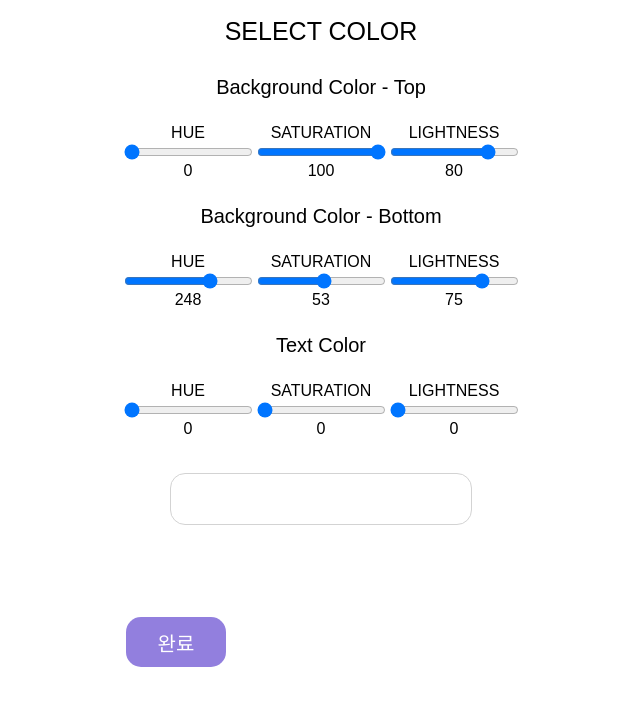
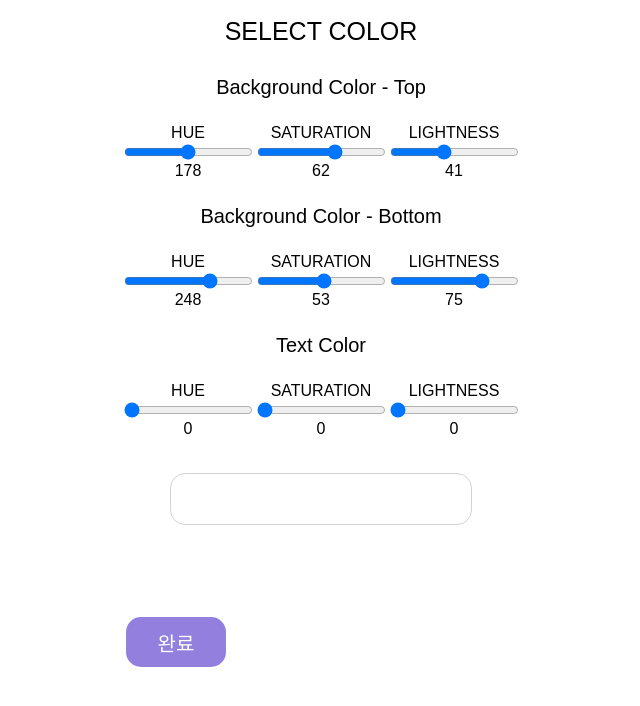
Before and after one commit to hyeryahn/Todo, a website: page settings.html in a window 1280 px wide. Shown: the part 88-794 px from the top of the page, without its empty margins (319-959 px from the left). Drawn offline with Linux system fonts and the light colour scheme.

Commit message:
original color changed

```diff
--- a/resources/css/index.css
+++ b/resources/css/index.css
@@ -16,5 +16,6 @@ body {
     display: flex;
     flex-direction: column;
     align-items: center;
-    background: linear-gradient(hsl(0, 100%, 80%),hsl(248, 53%, 75%));
+    background: linear-gradient(hsl(178,62%,41%),
+    hsl(248,53%,75%));
 }
--- a/settings.html
+++ b/settings.html
@@ -31,18 +31,18 @@
                     <div class="form-container">
                         <form>
                             <label>HUE</label>
-                            <input type="range" name="hue" id="hue-backTop" min="0" max="359" value="0">
-                            <label for="hue-backTop" id="hueValue-backTop" name="hueValue">0</label>
+                            <input type="range" name="hue" id="hue-backTop" min="0" max="359" value="178">
+                            <label for="hue-backTop" id="hueValue-backTop" name="hueValue">178</label>
                         </form>
                         <form>
                             <label>SATURATION</label>
-                            <input type="range" name="saturation" id="saturation-backTop" min="0" max="100" value="100">
-                            <label for="saturation-backTop" id="satValue-backTop" name="satValue">100</label>
+                            <input type="range" name="saturation" id="saturation-backTop" min="0" max="100" value="62">
+                            <label for="saturation-backTop" id="satValue-backTop" name="satValue">62</label>
                         </form>
                         <form>
                             <label>LIGHTNESS</label>
-                            <input type="range" name="lightness" id="lightness-backTop" min="0" max="100" value="80">
-                            <label for="lightness-backTop" id="lightValue-backTop" name="lightValue">80</label>
+                            <input type="range" name="lightness" id="lightness-backTop" min="0" max="100" value="41">
+                            <label for="lightness-backTop" id="lightValue-backTop" name="lightValue">41</label>
                         </form>
                     </div>
                     <div class="sub-box">
```
